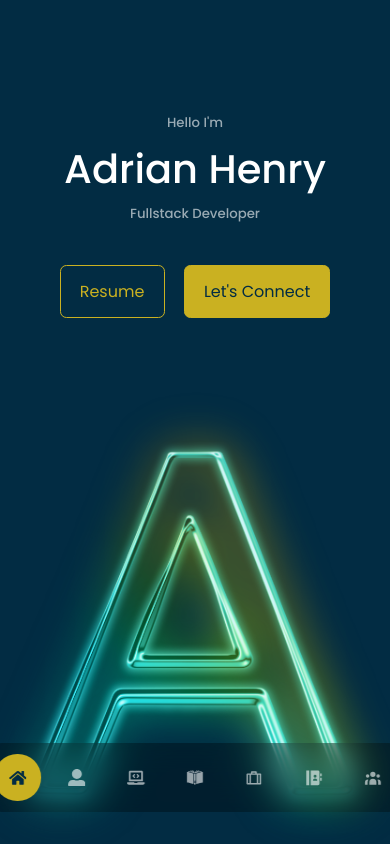
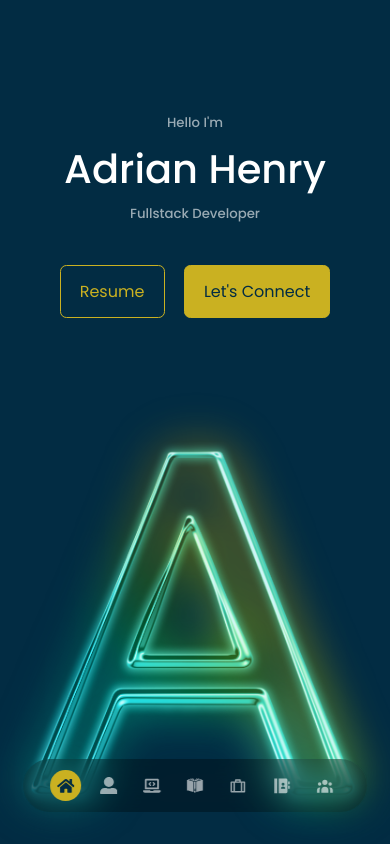
Before and after one commit to AdrianHenry15/Portfolio, a React (Create React App) app: page / in a window 390 px wide. Shown: the top 844 px of the page. Built offline with nearby package versions, Linux system fonts and the light colour scheme.

Commit message:
nav bar resize

```diff
--- a/src/components/Nav/nav.css
+++ b/src/components/Nav/nav.css
@@ -31,3 +31,10 @@ nav a.active {
     background: var(--color-primary);
     color: var(--color-bg);
 }
+
+/* ========================= MEDIA QUERIES (SMALL DEVICES) ======================== */
+@media screen and (max-width: 500px) {
+    nav a {
+        padding: 0.4rem;
+    }
+}
```
